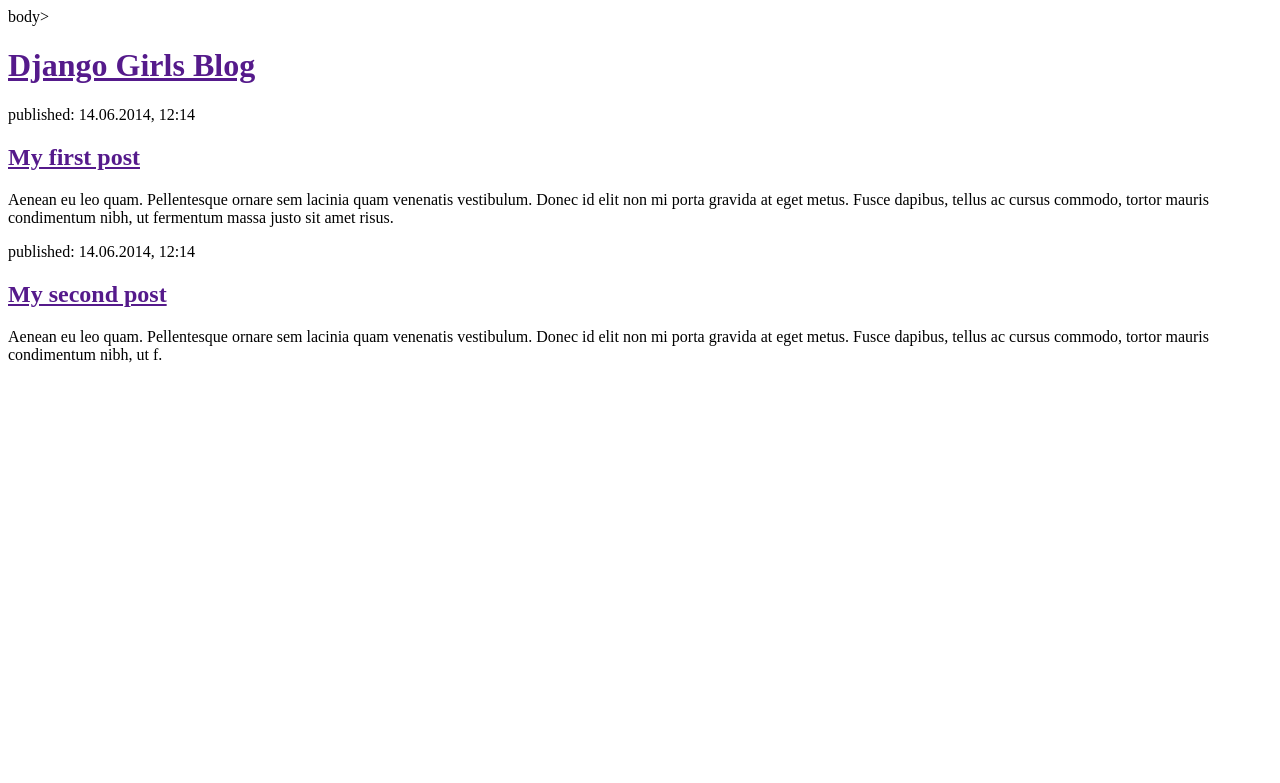
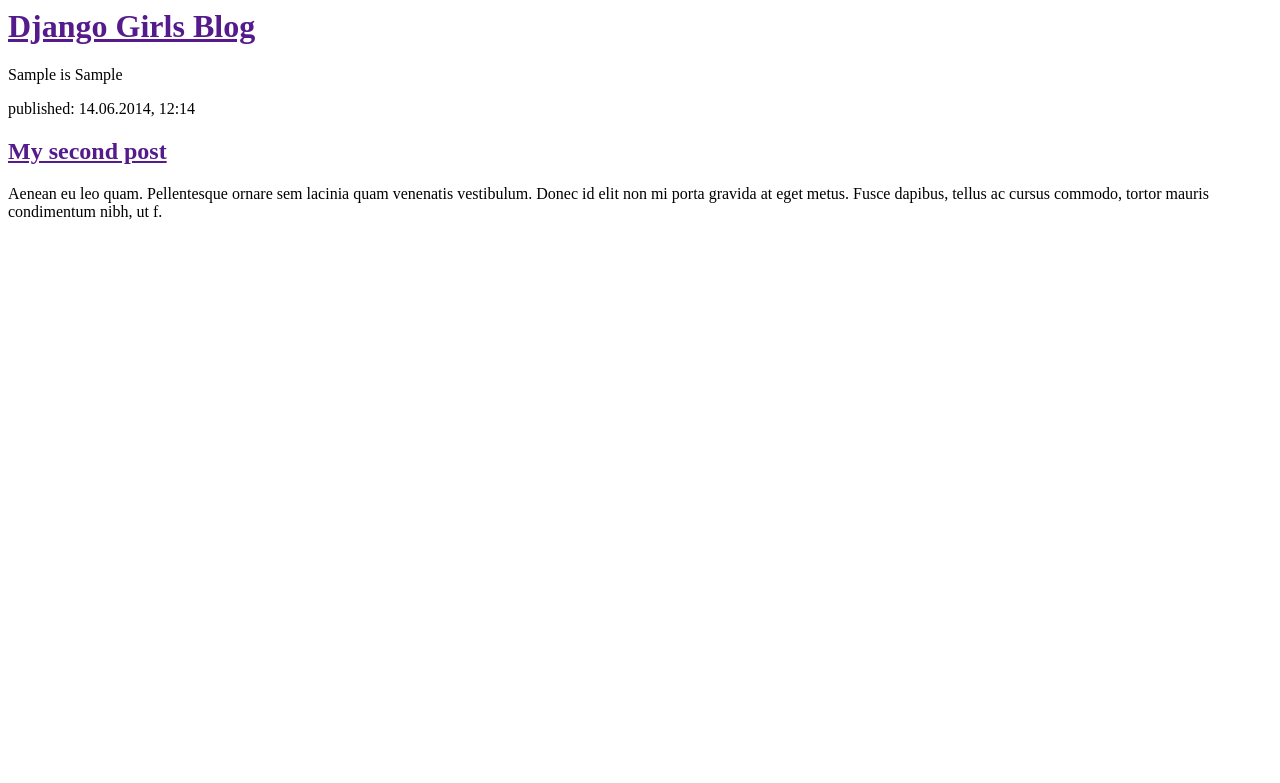
Before and after one commit to cribbinm/Cryptobase, a Django app: template graph/templates/graph/price_list.html in a window 1280 px wide. Shown: the top 783 px of the page. Run offline with Django 3.2, Linux system fonts and the light colour scheme; the template is opened without the code that fills it: values that come from a table or form of the project are taken from there, others are empty; tables that the repository leaves empty hold one stand-in row (values such as "Sample post").

Commit message:
Modified templates to display prices from database.

```diff
--- a/graph/models.py
+++ b/graph/models.py
@@ -3,6 +3,11 @@
 
 
 class Price(models.Model):
-    datetime = models.DateTimeField(default=timezone.now)
-    xbt = models.DecimalField(max_digits=15, decimal_places=9)
-    eth = models.DecimalField(max_digits=15, decimal_places=9)
+    published_date = models.DateTimeField(default=timezone.now)
+    # xbt = models.DecimalField(max_digits=15, decimal_places=9)
+    # eth = models.DecimalField(max_digits=15, decimal_places=9)
+    xbt = models.CharField(max_length=200)
+    eth = models.CharField(max_length=200)
+
+    def __str__(self):
+        return self.xbt
--- a/graph/templates/graph/price_list.html
+++ b/graph/templates/graph/price_list.html
@@ -2,15 +2,15 @@
     <head>
         <title>XBT price list</title>
     </head>
- body>
+ <body>
         <div>
             <h1><a href="">Django Girls Blog</a></h1>
         </div>
 
         <div>
-            <p>published: 14.06.2014, 12:14</p>
-            <h2><a href="">My first post</a></h2>
-            <p>Aenean eu leo quam. Pellentesque ornare sem lacinia quam venenatis vestibulum. Donec id elit non mi porta gravida at eget metus. Fusce dapibus, tellus ac cursus commodo, tortor mauris condimentum nibh, ut fermentum massa justo sit amet risus.</p>
+        {% for price in prices %}
+    		<p>{{ price.xbt }} is {{ price.eth }}</p>
+		{% endfor %}
         </div>
 
         <div>
--- a/graph/views.py
+++ b/graph/views.py
@@ -1,6 +1,8 @@
 from django.shortcuts import render
-
+from .models import Price
+from django.utils import timezone
 # Create your views here.
 
 def price_list(request):
-    return render(request, 'graph/price_list.html', {})
+    prices = Price.objects.filter(published_date__lte=timezone.now()).order_by('published_date')
+    return render(request, 'graph/price_list.html', {'prices': prices})
```
Also changed, not shown: graph/migrations/0003_auto_20170624_1630.py (added), graph/migrations/0004_auto_20170624_1651.py (added), graph/migrations/0005_auto_20170624_1712.py (added).
